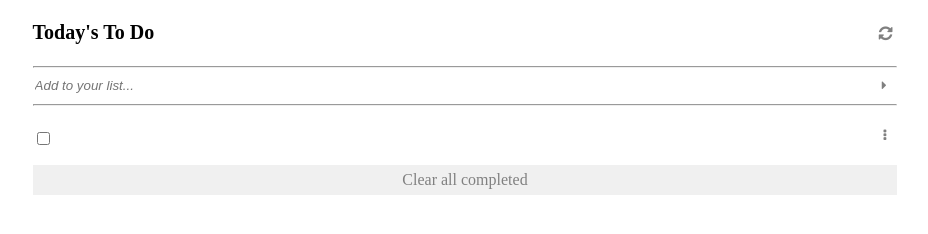
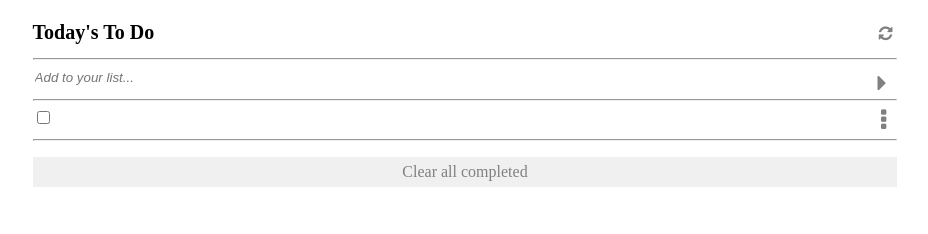
Before and after one commit to oguntayomicheal/To-Do-list, a website built with webpack: page src/index.html in a window 1280 px wide. Both pictures are taken after a click on the button 1061 px from the left and 85 px from the top of the page. Shown: the whole page, without its empty margins (175-1103 px from the left). Built offline with nearby package versions, Linux system fonts and the light colour scheme.

Commit message:
Add functionality to add and remove task

```diff
--- a/src/index.html
+++ b/src/index.html
@@ -20,7 +20,7 @@
            <button id="addButton"> <i class="fa fa-caret-right"></i></button>
         </div>
 
-        <hr>
+        <hr id="hrId">
         <ul id="list">
 
         </ul>
--- a/src/index.js
+++ b/src/index.js
@@ -1,85 +1,27 @@
 import _ from 'lodash';
 import './style.css';
 
-class Task {
-    constructor(array) {
-        this.taskArray = array;
-    }
-
-    taskObject(addTask) {
-        const eachTask = {
-            description : addTask,
-            completed : false,
-            index: `${this.taskArray.length + 1}`
-        }
-        this.taskArray.push(eachTask);
-    }
-
-    removeTask(ptask) {
-        this.taskArray = this.taskArray.filter((task) => task !== ptask);
-    }
-}
-
-const addedTask = new Task([])
-
-
+import addedTask from "./module/class.js"
+import { addToLocalStorage, getFromLocalStorage } from "./module/localstorage.js"
+import displayList from "./module/displaylist.js"
 
 const filledTask = document.getElementById('addButton')
 filledTask.addEventListener('click', () => {
     const myTask = document.getElementById('addTask')
     addedTask.taskObject(myTask.value)
-addToLocalStorage();
+    addedTask.reAssignIndex()
     displayList()
     myTask.value = '';
 })
 
-
-const displayList = () => {
-const list = document.getElementById('list')
-list.innerHTML = '';
-if (addedTask.taskArray.length) {
-    for (let i = 0; i < addedTask.taskArray.length; i+=1){
-        const li = document.createElement('div')
-        li.classList.add('eachTask')
-        list.appendChild(li)
-
-        const taskInput = document.createElement('div')
-        taskInput.innerHTML = `<input type="checkbox" name=" " class="task">
-        <label for="">${addedTask.taskArray[i].description}</label>`
-        li.appendChild(taskInput)
-
-
-        const deleteButton = document.createElement('button')
-        deleteButton.classList.add('delButton')
-        deleteButton.innerHTML = `<i class="fa fa-ellipsis-v">`
-
-        deleteButton.onclick = () => {
-            addedTask.removeTask(addedTask.taskArray[i]);
-
-            addToLocalStorage();
-            displayList();
-        }
-
-        li.appendChild(deleteButton)
-    }
-} else {
-    const noTask = document.createElement('p');
-    noTask.classList.add('no_task');
-    noTask.textContent = `No tasks added yet`;
-    list.appendChild(noTask)
+const handleInputChange = (id) => {
+   const theid = document.getElementById(`edible${id}`);
+   for(let p of addedTask.taskArray){
+    if(p.index === id){
+        p.description = theid.value
     }
    }
-
-
-
-const addToLocalStorage = () => {
-const stringifyArray = JSON.stringify(addedTask.taskArray);
-localStorage.setItem('storedTask', stringifyArray);
-}
-
-const getFromLocalStorage = () => {
-const stringifyArray = localStorage.getItem('storedTask');
-addedTask.taskArray = JSON.parse(stringifyArray);
+   addToLocalStorage()
    displayList()
 }
 
@@ -88,3 +30,5 @@ addToLocalStorage();
 } else {
     getFromLocalStorage();
 }
+
+window.handleInputChange = handleInputChange;
--- /dev/null
+++ b/src/module/class.js
@@ -0,0 +1,32 @@
+import {addToLocalStorage} from "./localstorage.js"
+
+class Task {
+        constructor(array) {
+            this.taskArray = array;
+        }
+
+        taskObject(addTask) {
+            const eachTask = {
+                description : addTask,
+                completed : false,
+                index: 0
+            }
+            this.taskArray.push(eachTask);
+        }
+
+        reAssignIndex() {
+            this.taskArray.forEach((element, i) => {
+              element.index = i + 1;
+            });
+            addToLocalStorage()
+        }
+
+        removeTask(ptask) {
+            this.taskArray = this.taskArray.filter((task) => task !== ptask);
+        }
+
+    }
+
+const addedTask = new Task([])
+
+export default addedTask;
--- /dev/null
+++ b/src/module/displaylist.js
@@ -0,0 +1,50 @@
+import addedTask from "./class.js";
+
+const displayList = () => {
+    const list = document.getElementById('list')
+    list.innerHTML = '';
+    if (addedTask.taskArray.length) {
+        for (let i = 0; i < addedTask.taskArray.length; i+=1){
+            const allTsk = document.createElement('div')
+            list.appendChild(allTsk)
+
+            const li = document.createElement('div')
+            li.classList.add('eachTask')
+            allTsk.appendChild(li)
+
+            const taskInput = document.createElement('div')
+            taskInput.classList.add('inputWidth')
+            taskInput.innerHTML = `<input type="checkbox" name=" " class="task" id="${addedTask.taskArray[i].index}">
+
+            <input contentEditable id="edible${addedTask.taskArray[i].index}" class="task-item" onchange="handleInputChange(${addedTask.taskArray[i].index})" value="${addedTask.taskArray[i].description}" />
+
+            `
+            li.appendChild(taskInput)
+
+            const deleteButton = document.createElement('button')
+            deleteButton.classList.add('delButton')
+            deleteButton.innerHTML = `<i class="fa fa-ellipsis-v">`
+
+            deleteButton.onclick = () => {
+                addedTask.removeTask(addedTask.taskArray[i]);
+                addedTask.reAssignIndex()
+                displayList();
+            }
+
+            li.appendChild(deleteButton)
+
+            const horLine = document.createElement('hr')
+
+            allTsk.appendChild(horLine)
+
+
+        }
+    } else {
+        const noTask = document.createElement('p');
+        noTask.classList.add('no_task');
+        noTask.textContent = `No tasks added yet`;
+        list.appendChild(noTask)
+      }
+}
+
+export default displayList;
--- /dev/null
+++ b/src/module/localstorage.js
@@ -0,0 +1,16 @@
+import addedTask from "./class.js"
+import displayList from "./displaylist.js";
+
+const addToLocalStorage = () => {
+    const stringifyArray = JSON.stringify(addedTask.taskArray);
+    localStorage.setItem('storedTask', stringifyArray);
+}
+
+const getFromLocalStorage = () => {
+    const stringifyArray = localStorage.getItem('storedTask');
+    addedTask.taskArray = JSON.parse(stringifyArray);
+    displayList()
+}
+
+
+export {addToLocalStorage, getFromLocalStorage}
--- a/src/style.css
+++ b/src/style.css
@@ -1,10 +1,5 @@
 * {
   box-sizing: border-box;
-}
-
-ul {
-  list-style: none;
-  padding: 0 0;
 }
 
 #toDolist {
@@ -38,7 +33,7 @@ i {
   font-style: italic;
   height: 20px;
   border: none;
-  width: 50%;
+  width: 100%;
 }
 
 #clear {
@@ -65,3 +60,33 @@ button {
 .task {
   margin-top: 10px;
 }
+
+#addButton,
+.delButton {
+  font-size: 25px;
+}
+
+.task-item {
+  height: 20px;
+  border: none;
+  width: 80%;
+}
+
+.inputWidth {
+  width: 100%;
+  margin-bottom: 10px;
+}
+
+hr {
+  margin-top: 0;
+}
+
+#hrId {
+  margin-bottom: 0;
+}
+
+ul {
+  list-style: none;
+  padding: 0 0;
+  margin-top: 0;
+}
```
Also changed, not shown: dist/[main].bundle.js, dist/index.html. Lines whose indentation alone changed are shown as unchanged.
